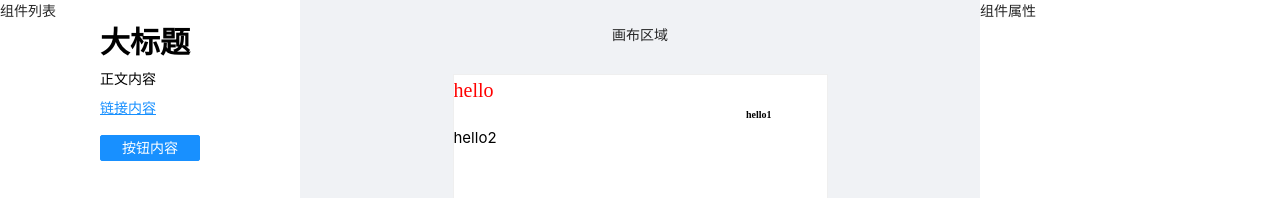
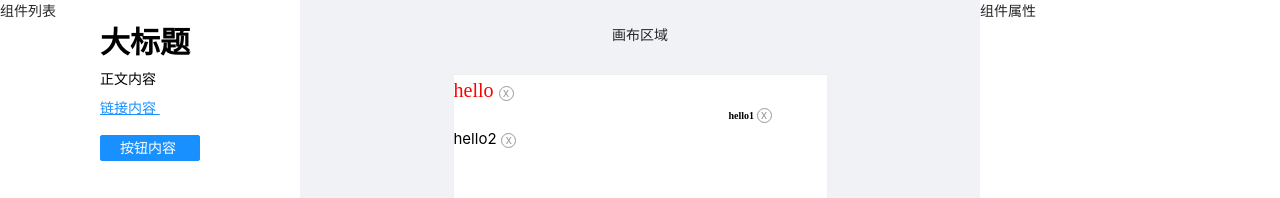
Before and after one commit to tangyun-92/lego-vue3-typescript, a Vue app: page /editor in a window 1280 px wide. Shown: the top 198 px of the page. Built offline with nearby package versions, Linux system fonts and the light colour scheme.

Commit message:
完成点击画布区域组件删除功能

```diff
--- a/src/components/LText.vue
+++ b/src/components/LText.vue
@@ -6,6 +6,7 @@
     @click="handleClick"
   >
     {{ text }}
+    <span v-if="showDelIcon" class="del-icon" @click="removeItem">x</span>
   </component>
 </template>
 
@@ -24,20 +25,29 @@ export default defineComponent({
   name: 'LText',
   props: {
     ...defaultProps,
+    showDelIcon: {
+      type: Boolean,
+      default: false
+    },
     tag: {
       type: String,
       default: 'div'
     }
   },
-  setup(props) {
+  emits: ['remove-item'],
+  setup(props, context) {
     const { styleProps, handleClick } = useComponentCommon(
       props,
       textStylePropNames
     )
+    const removeItem = () => {
+      context.emit('remove-item')
+    }
 
     return {
       styleProps,
-      handleClick
+      handleClick,
+      removeItem
     }
   }
 })
@@ -58,4 +68,17 @@ button.l-text-component {
   position: relative !important;
   margin: 5px 0;
 }
+.del-icon {
+  display: inline-block;
+  width: 15px;
+  height: 15px;
+  border: 1px solid #999;
+  border-radius: 50%;
+  text-align: center;
+  line-height: 12px;
+  font-family: sans-serif;
+  font-size: 12px;
+  color: #999;
+  font-weight: 100;
+}
 </style>
--- a/src/store/editor.ts
+++ b/src/store/editor.ts
@@ -56,7 +56,7 @@ export const testComponents: ComponentData[] = [
       text: 'hello2',
       fontSize: '15px',
       actionType: 'url',
-      url: 'https://www.baidu.com',
+      // url: 'https://www.baidu.com',
     },
   },
 ]
@@ -74,6 +74,9 @@ const editor: Module<EditorProps, GlobalDataProps> = {
         props
       }
       state.components.push(newComponent)
+    },
+    removeComponent(state, id: string) {
+      state.components = state.components.filter(item => item.id !== id)
     }
   }
 }
--- a/src/views/Editor.vue
+++ b/src/views/Editor.vue
@@ -1,4 +1,8 @@
-/* * @Author: TangYun * @Date: 2022/2/18 22:27 * @Description: 编辑器页面 */
+/*
+* @Author: TangYun
+* @Date: 2022/2/20 15:54
+* @Description: 编辑器
+*/
 <template>
   <div class="editor-container">
     <a-layout>
@@ -19,8 +23,11 @@
               v-for="component in components"
               :key="component.id"
               :is="component.name"
+              :showDelIcon="true"
               v-bind="component.props"
-            ></component>
+              @removeItem="removeItem(component.id)"
+            >
+            </component>
           </div>
         </a-layout-content>
       </a-layout>
@@ -55,11 +62,15 @@ export default defineComponent({
     const addItem = (props: any) => {
       store.commit('addComponent', props)
     }
+    const removeItem = (id: string) => {
+      store.commit('removeComponent', id)
+    }
 
     return {
       components,
       defaultTextTemplates,
-      addItem
+      addItem,
+      removeItem
     }
   }
 })
```
